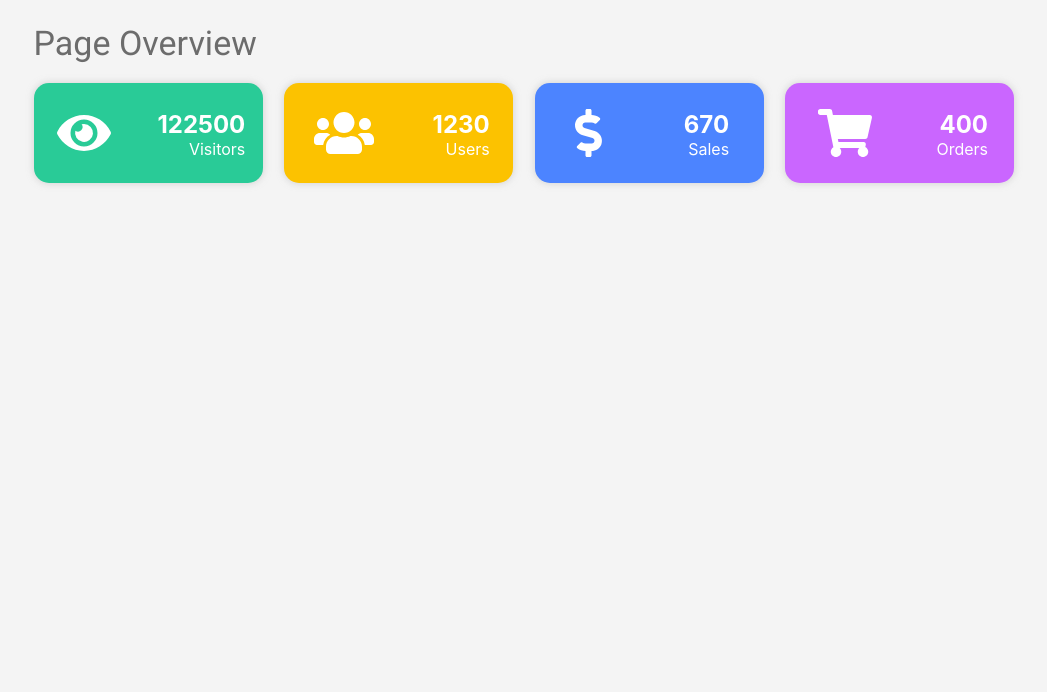
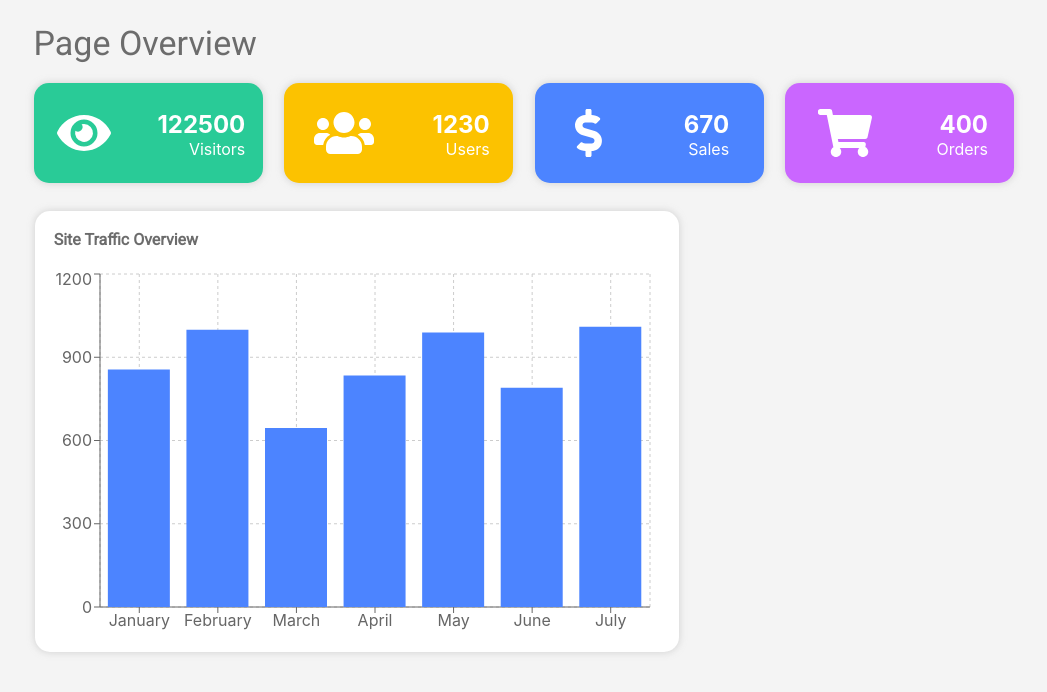
Before and after one commit to LucasBKing/nave-test, a React (Create React App) app: page / in a window 1280 px wide. Shown: the top 692 px of the page, without its empty margins (116-1163 px from the left). Built offline with nearby package versions, Linux system fonts and the light colour scheme; data requests are answered from the project's data file.

Commit message:
creating the bar traffic component

```diff
--- a/package.json
+++ b/package.json
@@ -11,7 +11,9 @@
     "react": "^16.8.6",
     "react-dom": "^16.8.6",
     "react-fontawesome": "^1.6.1",
-    "react-scripts": "3.0.1"
+    "react-scripts": "3.0.1",
+    "react-vis": "^1.11.7",
+    "recharts": "^1.6.2"
   },
   "scripts": {
     "start": "react-scripts start",
--- a/src/App.js
+++ b/src/App.js
@@ -1,5 +1,6 @@
 import React from 'react';
 import Information from './components/information.component';
+import TrafficGraph from './components/traffic.component';
 import './assets/css/App.css';
 
 function App() {
@@ -7,6 +8,7 @@ function App() {
     <div>
       <h1 className="Title">Page Overview</h1>
       <Information />
+      <TrafficGraph />
     </div>
   );
 }
--- /dev/null
+++ b/src/assets/css/traffic.css
@@ -0,0 +1,29 @@
+.trafficDiv {
+    width: 644px;
+    height: 438px;
+    border-radius: 15px;
+    margin-left: 22.66px;
+    margin-top: 28px;
+    padding-top: 3px;
+    box-shadow: 0 0 6px 1px rgba(188, 188, 188, 0.5);
+    background-color: #ffffff;
+}
+
+.trafficDiv h3 {
+    width: 270px;
+    height: 23px;
+    font-family: Roboto;
+    font-size: 16px;
+    font-weight: bold;
+    font-style: normal;
+    font-stretch: normal;
+    line-height: normal;
+    letter-spacing: normal;
+    color: #6c6c6c;
+    margin-left: 19px;
+}
+
+.barcharGraph {
+    width: 645px;
+    height: 373px;
+}
--- /dev/null
+++ b/src/components/traffic.component.js
@@ -0,0 +1,53 @@
+import React, { Component } from 'react';
+import {
+    BarChart, Bar, XAxis, YAxis, CartesianGrid, Tooltip, Legend,
+} from 'recharts';
+import { getSales } from '../functions/traffic';
+import '../assets/css/traffic.css'
+
+
+export default class TrafficGraph extends Component {
+    constructor(props) {
+        super(props);
+
+        this.state = {
+            trafficData: []
+        }
+    }
+
+    componentDidMount() {
+        getSales().then(res => {
+
+            this.setState({
+                trafficData: res
+            })
+
+        })
+    }
+
+    render() {
+        const { trafficData } =  this.state;
+
+        return (
+            <div className="trafficDiv">
+                <h3>Site Traffic Overview</h3>
+                <BarChart
+                    width={645}
+                    height={373}
+                    data={trafficData}
+                    margin={{
+                        top: 5, right: 30, left: 5, bottom: 5,
+                    }}
+                >
+                    <CartesianGrid strokeDasharray="3 3" />
+
+                    <XAxis dataKey="month" />
+                    <YAxis />
+                    <Tooltip />
+                    <Bar dataKey="sales" fill="#4c84ff" />
+                </BarChart>
+
+            </div>
+        );
+    }
+}
--- /dev/null
+++ b/src/functions/traffic.js
@@ -0,0 +1,9 @@
+import axios from 'axios';
+
+export const getSales = () => {
+    return axios
+        .get('http://localhost:3001/sales')
+        .then( res => {
+            return res.data;
+        })
+    }
```
Also changed, not shown: 1 other file (tests, documents, lock files or other folders).
